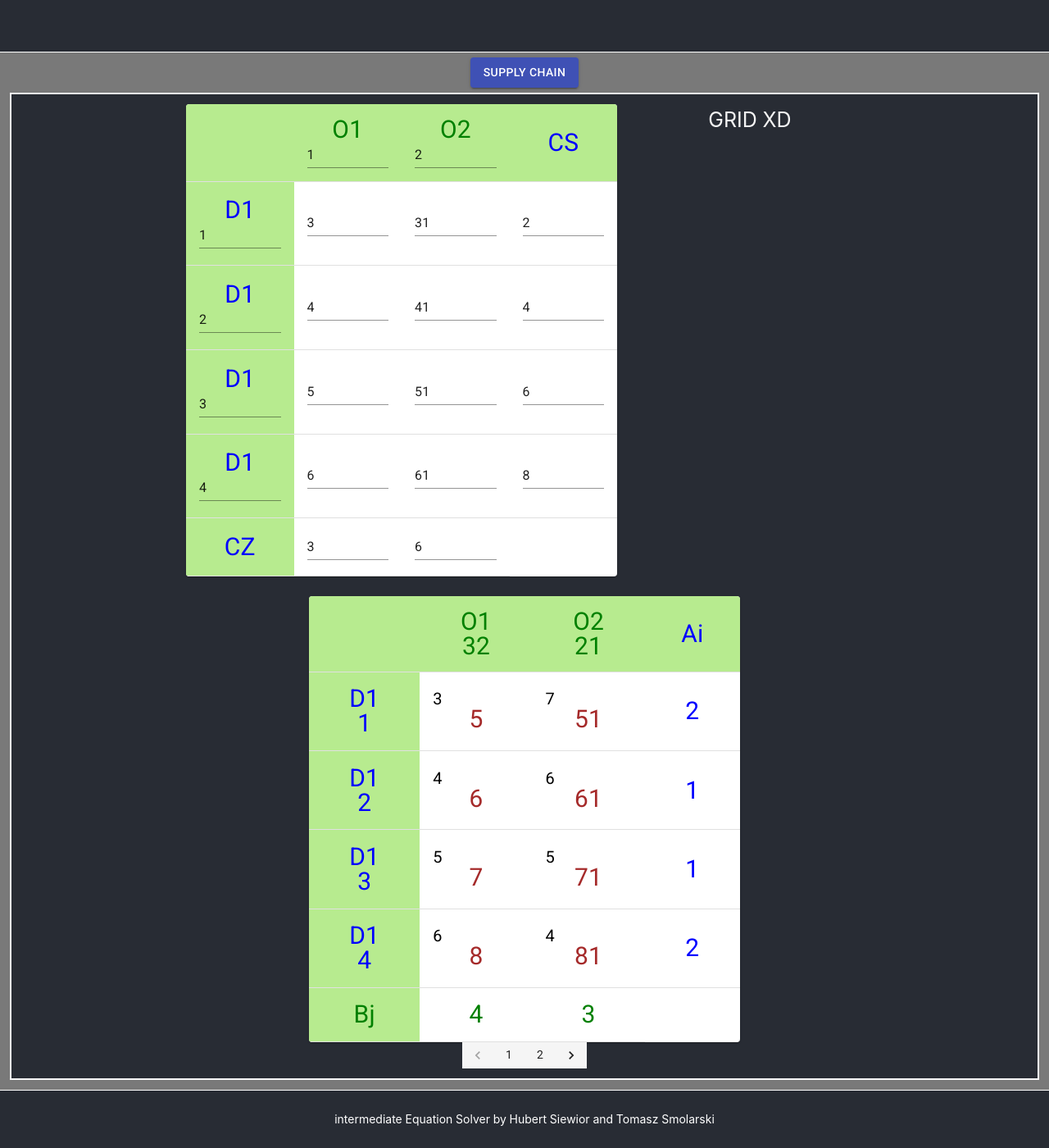
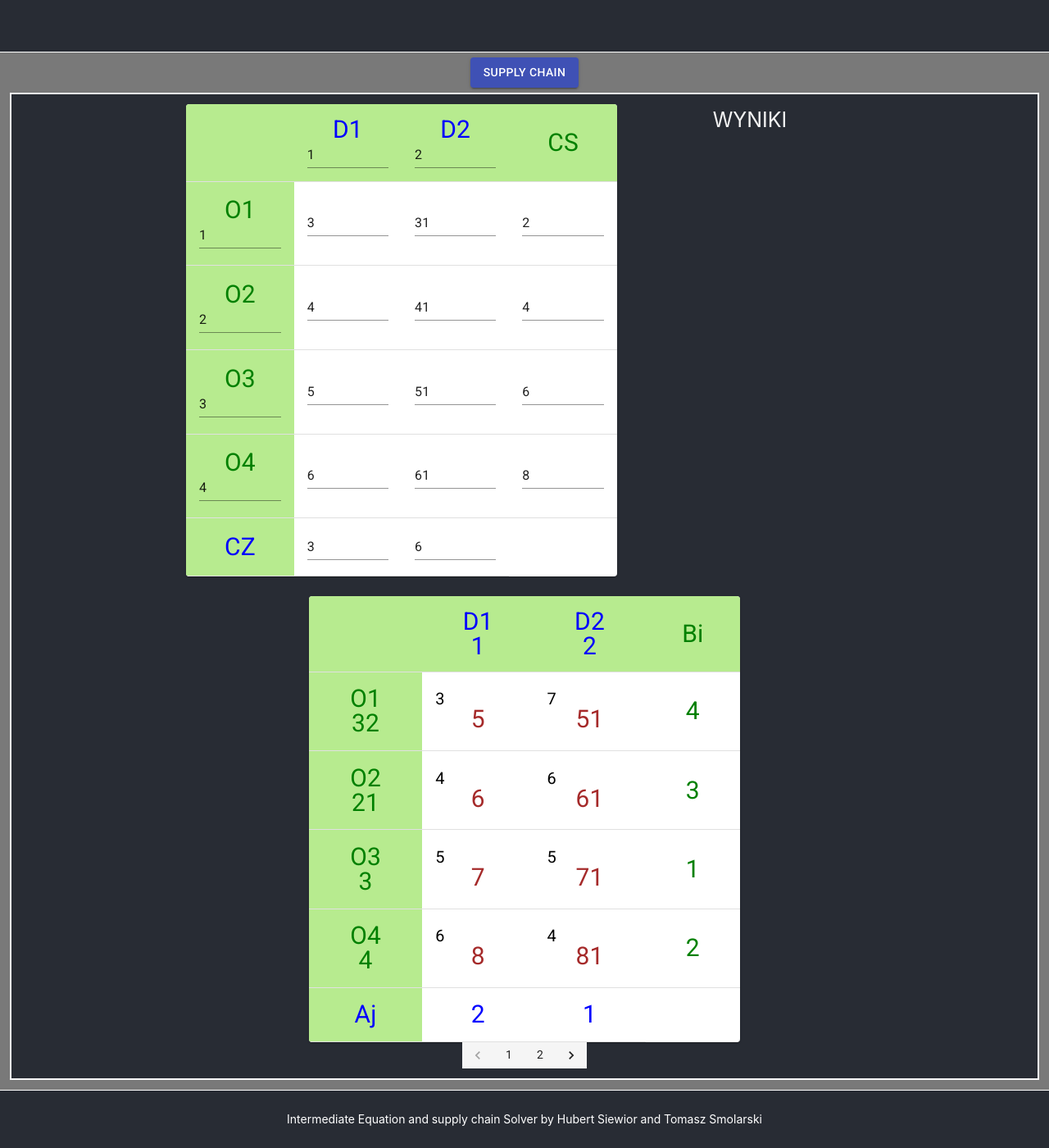
Before and after one commit to TomaszSmolarski/IntermediateEquation, a React (Create React App) app: page / in a window 1280 px wide. Shown: the whole page at 82% size. Built offline with nearby package versions, Linux system fonts and the light colour scheme.

Commit message:
replace O with D

```diff
--- a/src/components/Home.js
+++ b/src/components/Home.js
@@ -9,34 +9,34 @@ import Button from '@material-ui/core/Button';
 export const Home = () => {
     //default values
     const [inputData, setInputData] = useState({
-        popyt_d: [1, 2, 3, 4],
-        podaz_o: [1, 2],
+        popyt_d: [1, 2],
+        podaz_o: [1, 2, 3, 4],
         cs: [2, 4, 6, 8],
         cz: [3, 6],
-        o1d: [3, 4, 5, 6],
-        o2d: [31, 41, 51, 61]
+        d1o: [3, 4, 5, 6],
+        d2o: [31, 41, 51, 61]
     })
     const [outputData, setOutputData] = useState([
         {
-            popyt_d: [1, 2, 3, 4],
-            podaz_o: [32, 21],
-            o1zj: [3, 4, 5, 6],
-            o2zj: [7, 6, 5, 4],
-            o1ilosc: [5, 6, 7, 8],
-            o2ilosc: [51, 61, 71, 81],
+            popyt_d: [1, 2],
+            podaz_o: [32, 21, 3, 4],
+            d1zj: [3, 4, 5, 6],
+            d2zj: [7, 6, 5, 4],
+            d1ilosc: [5, 6, 7, 8],
+            d2ilosc: [51, 61, 71, 81],
+            alfa: [2, 1],
+            beta: [4, 3, 1, 2]
+        },
+        {
+            popyt_d: [12, 22],
+            podaz_o: [32, 21, 32, 43],
+            d1zj: [3, 4, 51, 6],
+            d2zj: [7, 6, 52, 4],
+            d1ilosc: [5, 6, 7, 8],
+            d2ilosc: [51, 61, 71, 81],
             alfa: [2, 1, 1, 2],
             beta: [4, 3]
         },
-        {
-            popyt_d: [1, 2, 3, 2],
-            podaz_o: [1, 24],
-            o1zj: [31, 4, 5, 6],
-            o2zj: [7, 6, 52, 4],
-            o1ilosc: [5, 6, 7, 8],
-            o2ilosc: [51, 61, 71, 81],
-            alfa: [2, 12, 1, 2],
-            beta: [2, 3]
-        }
     ])
 
     const InputOnChange = e => {
@@ -67,10 +67,7 @@ export const Home = () => {
                     <InputTable InputOnChange={InputOnChange} data={inputData}/>
                 </Grid>
                 <Grid className="grid-elem-center calc-text" item l={12} xl={2}>
-
-                    <p>GRID XD</p>
-
-
+                    <p>WYNIKI</p>
                 </Grid>
                 <Grid className="grid-elem output" item l={12} xl={5}>
                     <OutPutList data={outputData}/>
--- a/src/components/intermediateComp/InputTable.js
+++ b/src/components/intermediateComp/InputTable.js
@@ -13,16 +13,16 @@ const RowItem = ({data, index, InputOnChange}) => {
     return (
         <TableRow>
             <TableCell>
-                <InputLabel htmlFor="component"><span className={"alfa"}>D1</span></InputLabel>
-                <TextField type="number" name="popyt_d" id={index.toString()} defaultValue={data.popyt_d[index]}
+                <InputLabel htmlFor="component"><span className={"beta"}>O{index + 1}</span></InputLabel>
+                <TextField type="number" name="podaz_o" id={index.toString()} defaultValue={data.podaz_o[index]}
                            onChange={InputOnChange}/>
             </TableCell>
             <TableCell>
-                <TextField type="number" name="o1d" id={index.toString()} defaultValue={data.o1d[index]}
+                <TextField type="number" name="d1o" id={index.toString()} defaultValue={data.d1o[index]}
                            onChange={InputOnChange}/>
             </TableCell>
             <TableCell>
-                <TextField type="number" name="o2d" id={index.toString()} defaultValue={data.o2d[index]}
+                <TextField type="number" name="d2o" id={index.toString()} defaultValue={data.d2o[index]}
                            onChange={InputOnChange}/>
             </TableCell>
             <TableCell>
@@ -45,17 +45,17 @@ export const InputTable = ({data, InputOnChange}) => {
                             <InputLabel htmlFor="component"/>
                         </TableCell>
                         <TableCell>
-                            <InputLabel htmlFor="component"><span className={"beta"}>O1</span></InputLabel>
-                            <TextField type="number" name="podaz_o" id="0" defaultValue={data.podaz_o[0]}
+                            <InputLabel htmlFor="component"><span className={"alfa"}>D1</span></InputLabel>
+                            <TextField type="number" name="popyt_d" id="0" defaultValue={data.popyt_d[0]}
                                        onChange={InputOnChange}/>
                         </TableCell>
                         <TableCell>
-                            <InputLabel htmlFor="component"><span className={"beta"}>O2</span></InputLabel>
-                            <TextField type="number" name="podaz_o" id="0" defaultValue={data.podaz_o[1]}
+                            <InputLabel htmlFor="component"><span className={"alfa"}>D2</span></InputLabel>
+                            <TextField type="number" name="popyt_d" id="1" defaultValue={data.popyt_d[1]}
                                        onChange={InputOnChange}/>
                         </TableCell>
                         <TableCell>
-                            <InputLabel htmlFor="component"><span className={"alfa"}>CS</span></InputLabel>
+                            <InputLabel htmlFor="component"><span className={"beta"}>CS</span></InputLabel>
                         </TableCell>
                     </TableRow>
 
--- a/src/components/intermediateComp/OutputTable.js
+++ b/src/components/intermediateComp/OutputTable.js
@@ -14,19 +14,19 @@ const RowItem = ({data, index}) => {
     return (
         <TableRow>
             <TableCell>
-                <InputLabel htmlFor="component"><span className={"alfa"}>D1</span></InputLabel>
-                <InputLabel htmlFor="component"><span className={"alfa"}>{data.popyt_d[index]}</span></InputLabel>
+                <InputLabel htmlFor="component"><span className={"beta"}>O{index + 1}</span></InputLabel>
+                <InputLabel htmlFor="component"><span className={"beta"}>{data.podaz_o[index]}</span></InputLabel>
             </TableCell>
             <TableCell>
-                <InputLabel htmlFor="component"><span className={"span1"}>{data.o1zj[index]}</span></InputLabel>
-                <InputLabel htmlFor="component"><span className={"span2"}>{data.o1ilosc[index]}</span></InputLabel>
+                <InputLabel htmlFor="component"><span className={"span1"}>{data.d1zj[index]}</span></InputLabel>
+                <InputLabel htmlFor="component"><span className={"span2"}>{data.d1ilosc[index]}</span></InputLabel>
             </TableCell>
             <TableCell>
-                <InputLabel htmlFor="component"><span className={"span1"}>{data.o2zj[index]}</span></InputLabel>
-                <InputLabel htmlFor="component"><span className={"span2"}>{data.o2ilosc[index]}</span></InputLabel>
+                <InputLabel htmlFor="component"><span className={"span1"}>{data.d2zj[index]}</span></InputLabel>
+                <InputLabel htmlFor="component"><span className={"span2"}>{data.d2ilosc[index]}</span></InputLabel>
             </TableCell>
             <TableCell>
-                <InputLabel htmlFor="component"><span className={"alfa"}>{data.alfa[index]}</span></InputLabel>
+                <InputLabel htmlFor="component"><span className={"beta"}>{data.beta[index]}</span></InputLabel>
             </TableCell>
 
         </TableRow>
@@ -45,17 +45,17 @@ export const OutPutTable = ({data}) => {
                                 <InputLabel htmlFor="component"> </InputLabel>
                             </TableCell>
                             <TableCell>
-                                <InputLabel htmlFor="component"><span className={"beta"}>O1</span></InputLabel>
+                                <InputLabel htmlFor="component"><span className={"alfa"}>D1</span></InputLabel>
                                 <InputLabel htmlFor="component"><span
-                                    className={"beta"}>{data.podaz_o[0]}</span></InputLabel>
+                                    className={"alfa"}>{data.popyt_d[0]}</span></InputLabel>
                             </TableCell>
                             <TableCell>
-                                <InputLabel htmlFor="component"><span className={"beta"}>O2</span></InputLabel>
+                                <InputLabel htmlFor="component"><span className={"alfa"}>D2</span></InputLabel>
                                 <InputLabel htmlFor="component"><span
-                                    className={"beta"}>{data.podaz_o[1]}</span></InputLabel>
+                                    className={"alfa"}>{data.popyt_d[1]}</span></InputLabel>
                             </TableCell>
                             <TableCell>
-                                <InputLabel htmlFor="component"><span className={"alfa"}>Ai</span></InputLabel>
+                                <InputLabel htmlFor="component"><span className={"beta"}>Bi</span></InputLabel>
                             </TableCell>
                         </TableRow>
 
@@ -67,15 +67,15 @@ export const OutPutTable = ({data}) => {
                         <RowItem data={data} index={3}/>
                         <TableRow>
                             <TableCell>
-                                <InputLabel htmlFor="component"><span className={"beta"}>Bj</span></InputLabel>
+                                <InputLabel htmlFor="component"><span className={"alfa"}>Aj</span></InputLabel>
                             </TableCell>
                             <TableCell>
                                 <InputLabel htmlFor="component"><span
-                                    className={"beta"}>{data.beta[0]}</span></InputLabel>
+                                    className={"alfa"}>{data.alfa[0]}</span></InputLabel>
                             </TableCell>
                             <TableCell>
                                 <InputLabel htmlFor="component"><span
-                                    className={"beta"}>{data.beta[1]}</span></InputLabel>
+                                    className={"alfa"}>{data.alfa[1]}</span></InputLabel>
                             </TableCell>
 
                         </TableRow>
--- a/src/components/styles.css
+++ b/src/components/styles.css
@@ -103,7 +103,8 @@ tr th, tr td:first-of-type {
 .pag {
     background-color: whitesmoke;
 }
-.button{
+
+.button {
     position: relative;
     top: -18px;
 }
--- a/src/components/supplyChainComp/InputTable.js
+++ b/src/components/supplyChainComp/InputTable.js
@@ -12,14 +12,14 @@ const RowItem = ({data, index, InputOnChange}) => {
         <TableRow>
             <TableCell>
                 <InputLabel htmlFor="component"><span className={"alfa"}>D1</span></InputLabel>
-                <TextField type="number" name="popyt_d" id={index.toString()} defaultValue={data.popyt_d[index]}
+                <TextField type="number" name="podaz_o" id={index.toString()} defaultValue={data.podaz_o[index]}
                            onChange={InputOnChange}/>
             </TableCell>
         </TableRow>
     )
 };
 export const InputTable = ({data, InputOnChange}) => {
-    return(
+    return (
         <TableContainer className={"input1"} component={Paper}>
             <Table style={{height: "576px"}}>
             </Table>
--- a/src/views/index.js
+++ b/src/views/index.js
@@ -24,7 +24,7 @@ const View = ({children, routeName}) => {
                     textAlign: 'center', color: "#ffffff", backgroundColor: "#282c34",
                     borderTopStyle: "solid", borderTopColor: "#ffffff", borderTopWidth: '1px'
                 }}>
-                    intermediate Equation Solver by Hubert Siewior and Tomasz Smolarski
+                    Intermediate Equation and supply chain Solver by Hubert Siewior and Tomasz Smolarski
                 </Footer>
             </Layout>
         </Layout>
```
